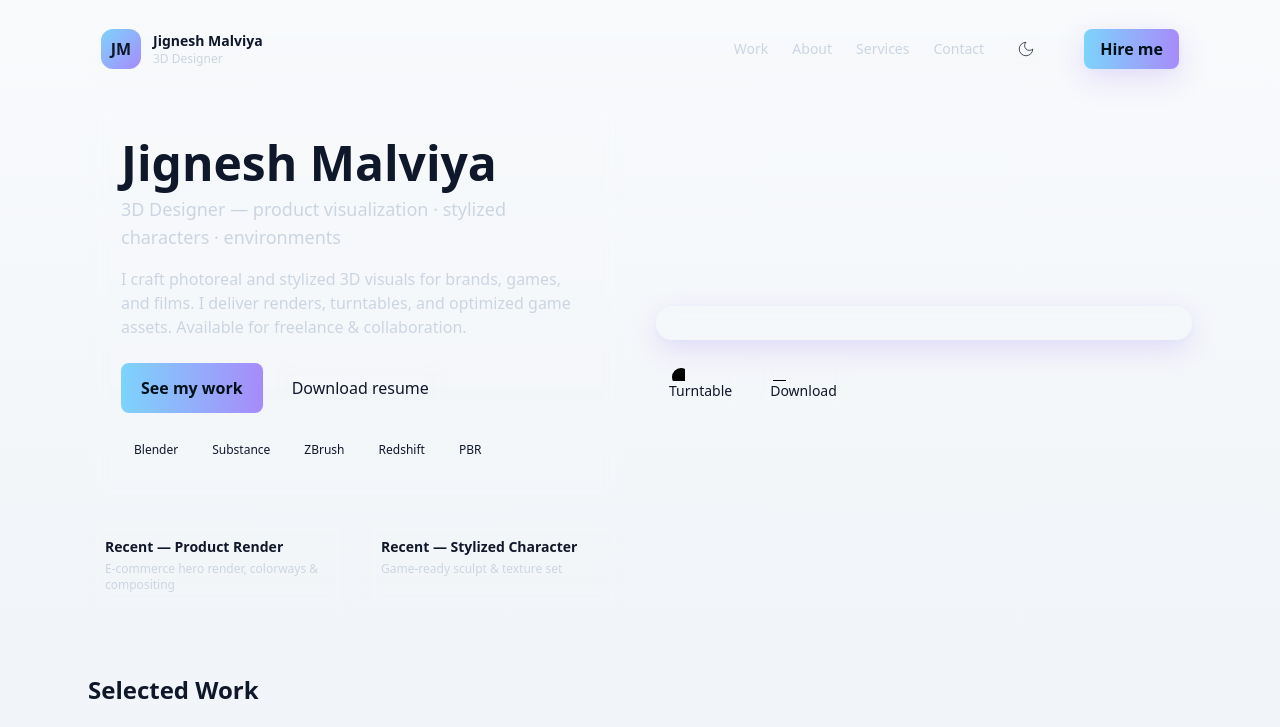
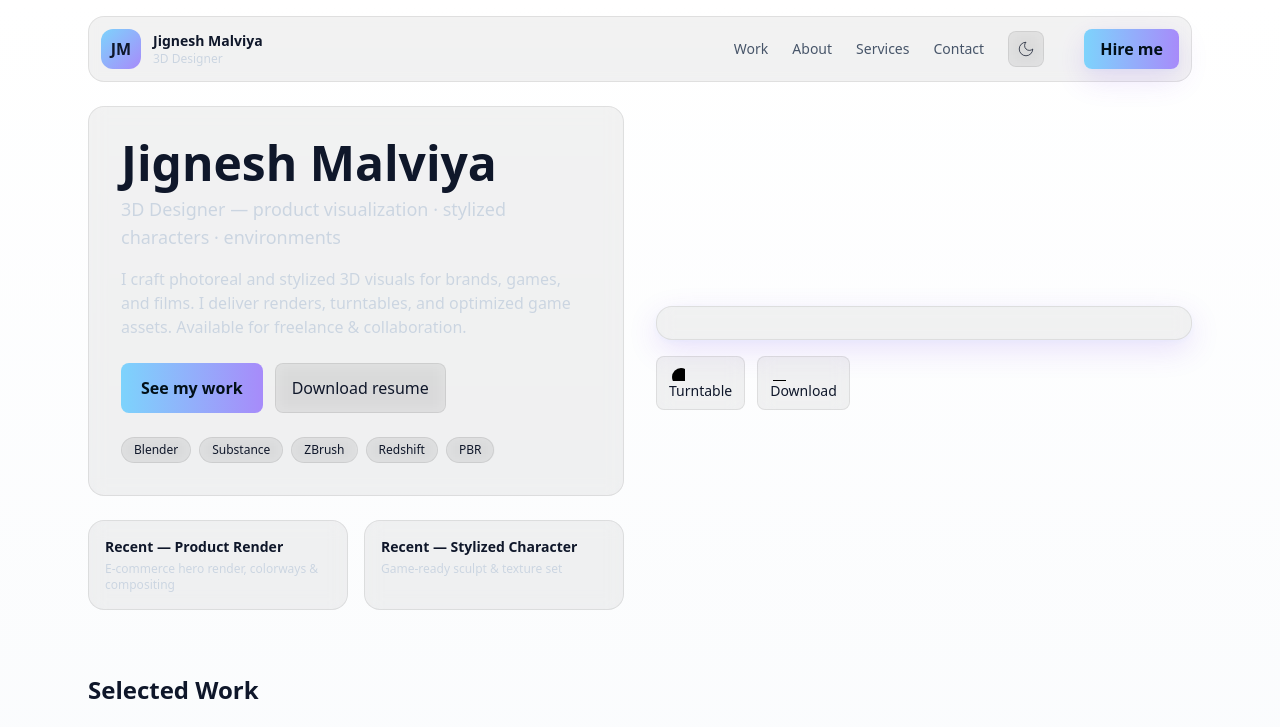
Before and after one commit to hckrit/jignesh, a plain HTML site: page index.html in a window 1280 px wide. Both pictures are taken after a click on the button 1026 px from the left and 49 px from the top of the page. Shown: the top 727 px of the page. Drawn offline with nearby package versions, Linux system fonts and the light colour scheme.

Commit message:
Fix light mode contrast and styling issues

```diff
--- a/index.html
+++ b/index.html
@@ -25,18 +25,24 @@
       --bg-gradient-to: #04101a;
       --text-primary: #f1f5f9;
       --text-secondary: #cbd5e1;
+      --glass-border: rgba(255,255,255,0.04);
+      --nav-text: #cbd5e1;
+      --nav-text-hover: #ffffff;
     }
 
     :root[data-theme="light"] {
-      --glass: rgba(0,0,0,0.03);
-      --muted: rgba(15,23,42,0.7);
-      --bg-gradient-from: #f8fafc;
-      --bg-gradient-to: #e2e8f0;
+      --glass: rgba(0,0,0,0.05);
+      --muted: rgba(15,23,42,0.8);
+      --bg-gradient-from: #ffffff;
+      --bg-gradient-to: #f1f5f9;
       --text-primary: #0f172a;
-      --text-secondary: #334155;
+      --text-secondary: #1e293b;
+      --glass-border: rgba(0,0,0,0.08);
+      --nav-text: #475569;
+      --nav-text-hover: #0f172a;
     }
     /* Frosted glass */
-    .glass{ background: linear-gradient(180deg, rgba(255,255,255,0.02), rgba(255,255,255,0.01)); backdrop-filter: blur(8px); -webkit-backdrop-filter: blur(8px); border: 1px solid rgba(255,255,255,0.04); }
+    .glass{ background: var(--glass); backdrop-filter: blur(8px); -webkit-backdrop-filter: blur(8px); border: 1px solid var(--glass-border); }
     /* soft glow */
     .glow { box-shadow: 0 10px 30px rgba(124,58,237,0.15), 0 2px 6px rgba(125,211,252,0.06); }
     /* tilt effect container */
@@ -60,10 +66,10 @@
         </a>
 
         <div class="hidden md:flex items-center gap-6">
-          <a class="text-sm text-slate-300 hover:text-white" href="#work">Work</a>
-          <a class="text-sm text-slate-300 hover:text-white" href="#about">About</a>
-          <a class="text-sm text-slate-300 hover:text-white" href="#services">Services</a>
-          <a class="text-sm text-slate-300 hover:text-white" href="#contact">Contact</a>
+          <a class="text-sm transition-colors duration-200" style="color: var(--nav-text)" onmouseover="this.style.color=getComputedStyle(document.documentElement).getPropertyValue('--nav-text-hover')" onmouseout="this.style.color=getComputedStyle(document.documentElement).getPropertyValue('--nav-text')" href="#work">Work</a>
+          <a class="text-sm transition-colors duration-200" style="color: var(--nav-text)" onmouseover="this.style.color=getComputedStyle(document.documentElement).getPropertyValue('--nav-text-hover')" onmouseout="this.style.color=getComputedStyle(document.documentElement).getPropertyValue('--nav-text')" href="#about">About</a>
+          <a class="text-sm transition-colors duration-200" style="color: var(--nav-text)" onmouseover="this.style.color=getComputedStyle(document.documentElement).getPropertyValue('--nav-text-hover')" onmouseout="this.style.color=getComputedStyle(document.documentElement).getPropertyValue('--nav-text')" href="#services">Services</a>
+          <a class="text-sm transition-colors duration-200" style="color: var(--nav-text)" onmouseover="this.style.color=getComputedStyle(document.documentElement).getPropertyValue('--nav-text-hover')" onmouseout="this.style.color=getComputedStyle(document.documentElement).getPropertyValue('--nav-text')" href="#contact">Contact</a>
           <button id="themeToggle" class="p-2 rounded-lg glass">
             <svg xmlns="http://www.w3.org/2000/svg" class="lucide theme-light hidden" width="18" height="18" viewBox="0 0 24 24" fill="none" stroke="currentColor"><circle cx="12" cy="12" r="4"/><path d="M12 2v2"/><path d="M12 20v2"/><path d="m4.93 4.93 1.41 1.41"/><path d="m17.66 17.66 1.41 1.41"/><path d="M2 12h2"/><path d="M20 12h2"/><path d="m6.34 17.66-1.41 1.41"/><path d="m19.07 4.93-1.41 1.41"/></svg>
             <svg xmlns="http://www.w3.org/2000/svg" class="lucide theme-dark" width="18" height="18" viewBox="0 0 24 24" fill="none" stroke="currentColor"><path d="M12 3a6 6 0 0 0 9 9 9 9 0 1 1-9-9Z"/></svg>
```
